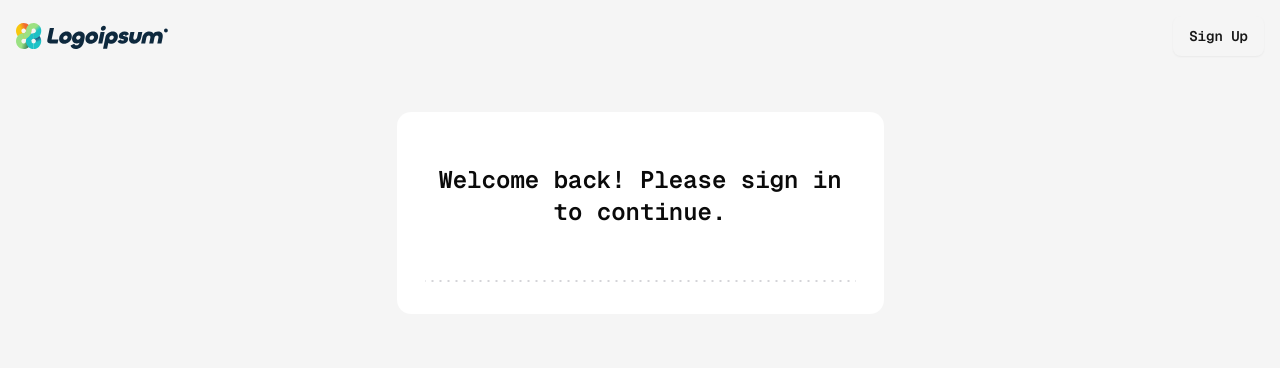
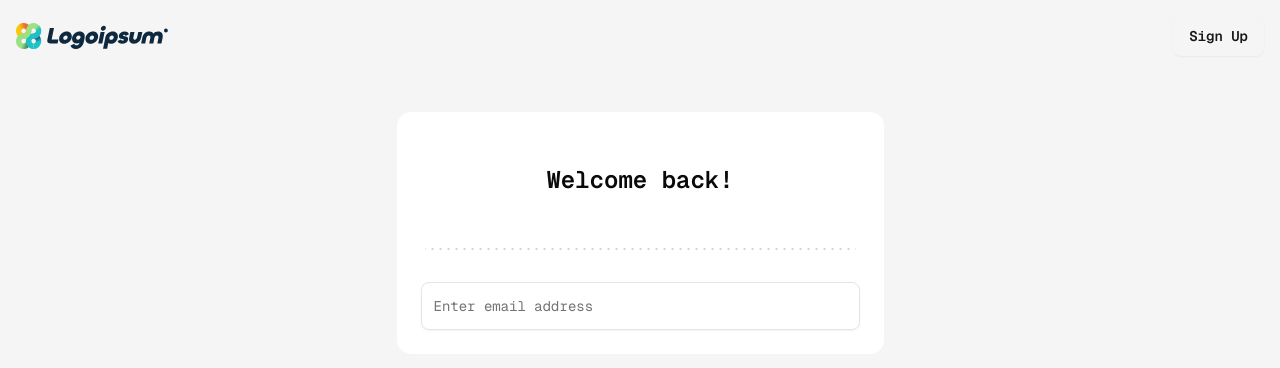
Before and after one commit to Iskaa303/task_manager, a Next.js app: page /sign-in in a window 1280 px wide. Shown: the top 368 px of the page. Built offline with nearby package versions, Linux system fonts and the light colour scheme.

Commit message:
Added Sign In Card

```diff
--- a/src/app/(auth)/sign-in/page.tsx
+++ b/src/app/(auth)/sign-in/page.tsx
@@ -1,3 +1,5 @@
+"use client";
+
 import { SignInCard } from "@/features/auth/components/sign-in-card";
 
 const SignInPage = () => {
--- a/src/features/auth/components/sign-in-card.tsx
+++ b/src/features/auth/components/sign-in-card.tsx
@@ -1,17 +1,30 @@
 import { DottedSeparator } from "@/components/dotted-separator";
-import { Card, CardHeader, CardTitle } from "@/components/ui/card";
+import { Card, CardContent, CardHeader, CardTitle } from "@/components/ui/card";
+import { Input } from "@/components/ui/input";
 
 export const SignInCard = () => {
   return (
     <Card className="w-full h-full md:w-[487px] border-none shadow-none">
       <CardHeader className="flex items-center justify-center text-center p-7">
         <CardTitle className="text-2xl">
-          Welcome back! Please sign in to continue.
+          Welcome back!
         </CardTitle>
       </CardHeader>
       <div className="px-7 mb-2">
         <DottedSeparator />
       </div>
+      <CardContent>
+        <form className="space-y-4">
+          <Input
+            required
+            type="email"
+            value={""}
+            onChange={() => {}}
+            placeholder="Enter email address"
+            disabled={false}
+          />
+        </form>
+      </CardContent>
     </Card>
   );
 };
```
